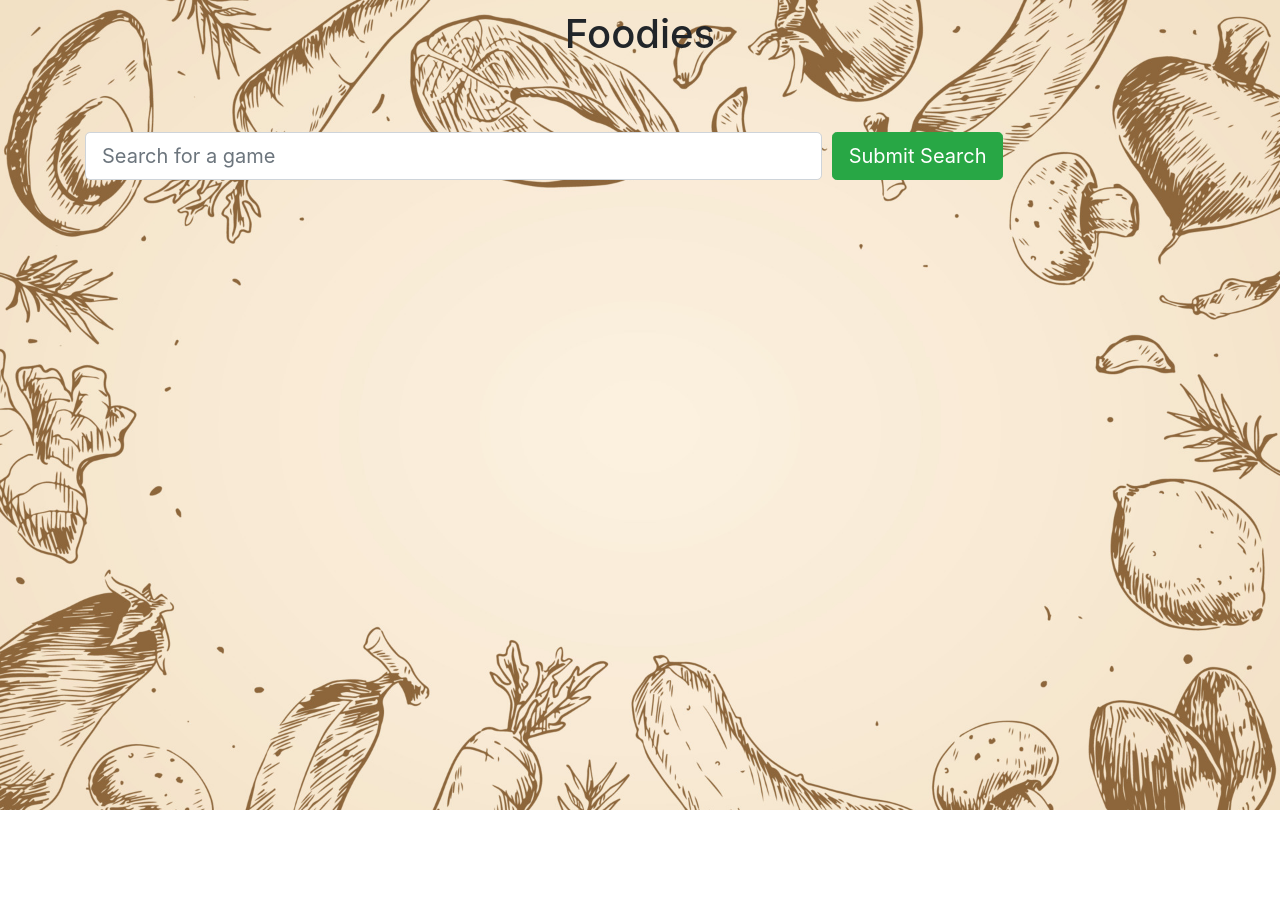
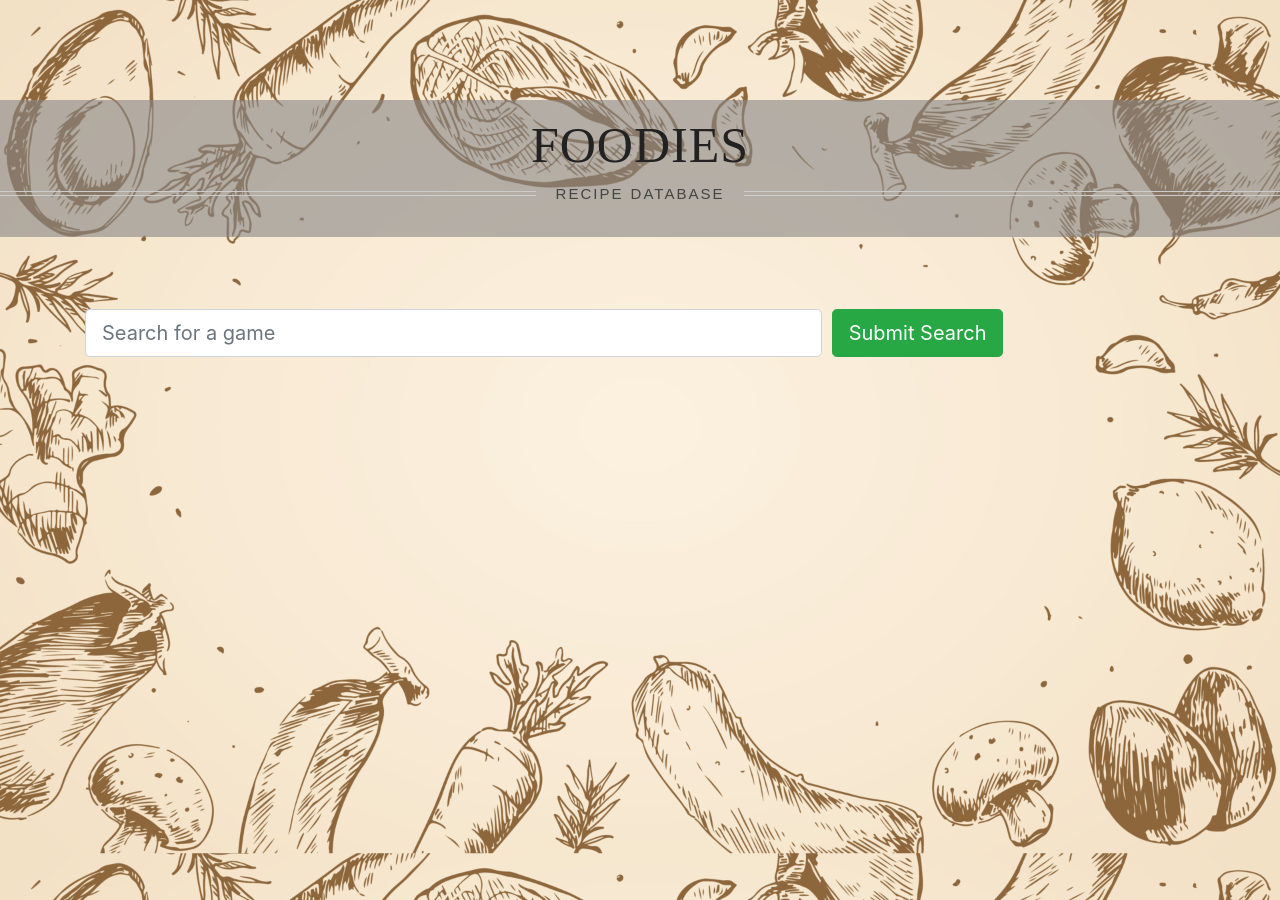
Before and after one commit to chazgraham/Foodies, a React (Create React App) app: page / in a window 1280 px wide. Before the commit the page ends 810 px from the top, so only its background shows below. Built offline with nearby package versions, Linux system fonts and the light colour scheme.

Commit message:
styled header

```diff
--- a/src/components/Header.js
+++ b/src/components/Header.js
@@ -5,7 +5,7 @@ const Header = () => {
         <>
             <header>
                 <h1 className="header">
-                    Foodies
+                    Foodies<span>Recipe Database</span>
                 </h1>
             </header>
         </>
--- a/src/index.css
+++ b/src/index.css
@@ -11,10 +11,42 @@ body {
   background-color: transparent;
 }
 
-header {
-  text-align: center;
-  font-size: 5rem;
-  margin: 10px;
+header h1 {
+  padding: 15px 0px 10px 0px;
+  margin-top: 100px;
+  text-align:center;
+  font-size:50px;
+  text-transform:uppercase;
+  color:#222;
+  letter-spacing:1px;
+  font-family:"Playfair Display", serif;
+  font-weight:500;
+  background-color: rgba(136, 134, 134, 0.6);
+}
+header h1 span {
+  margin-top: 5px;
+    font-size:15px;
+    color:#444;
+    word-spacing:1px;
+    font-weight:normal;
+    letter-spacing:2px;
+    text-transform: uppercase;
+    font-family:"Raleway", sans-serif;
+    font-weight:500;
+    display: grid;
+    grid-template-columns: 1fr max-content 1fr;
+    grid-template-rows: 27px 0;
+    grid-gap: 20px;
+    align-items: center;
+}
+
+header h1 span:after,header h1 span:before {
+    content: " ";
+    display: block;
+    border-bottom: 1px solid #ccc;
+    border-top: 1px solid #ccc;
+    height: 5px;
+    background-color: transparent;
 }
 
 .modal-header {
```
